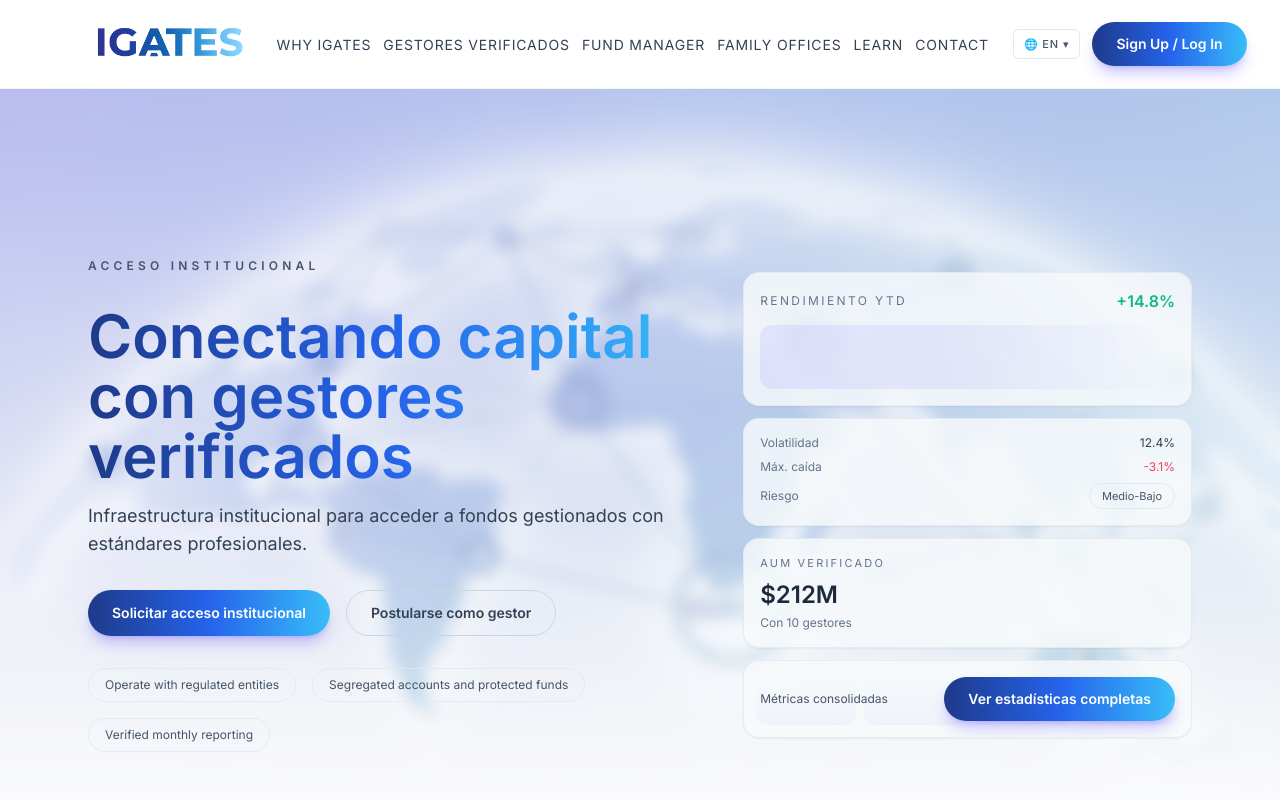
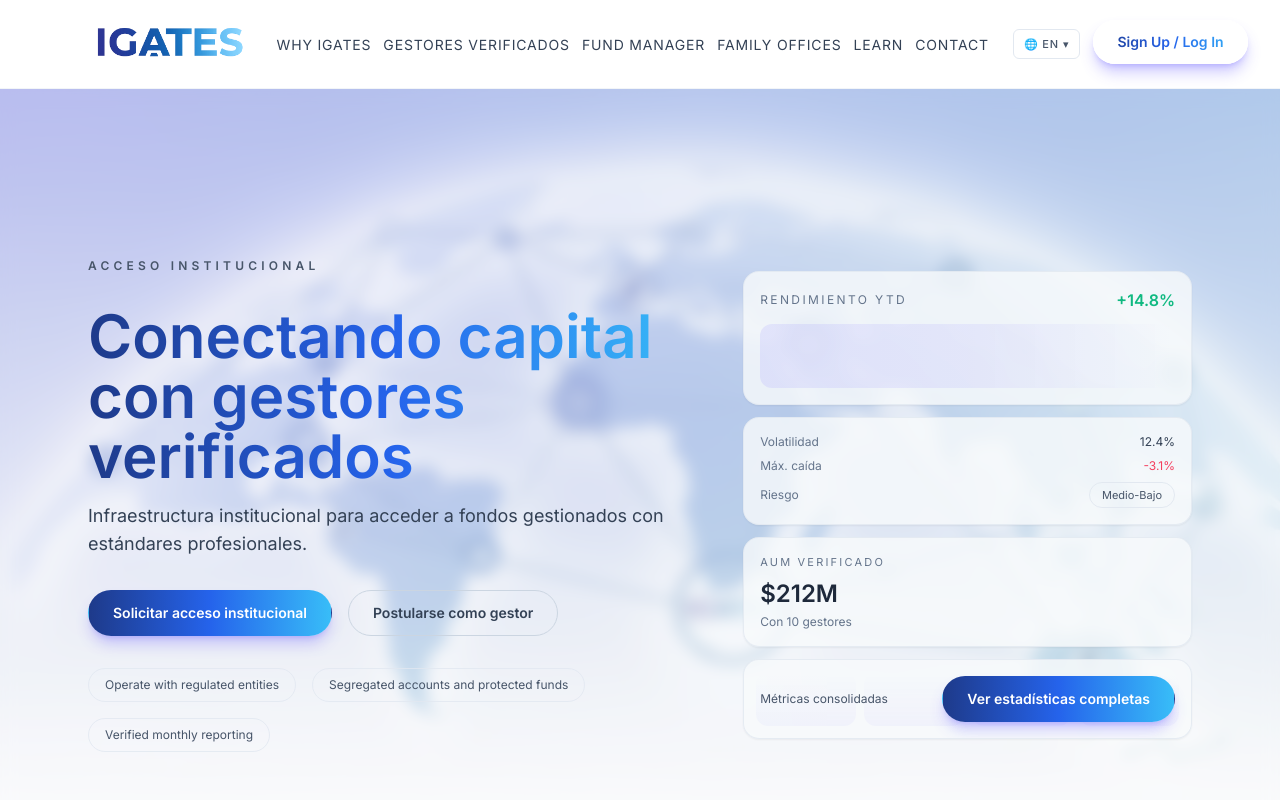
Before and after one commit to Juanherrera-123/Fund_Connect, a Next.js app: page / in a window 1280 px wide. In both pictures the pointer is over the link "Sign Up / Log In". Shown: the top 800 px of the page. Built offline with nearby package versions, Linux system fonts and the light colour scheme.

Commit message:
Invert primary button hover styles

```diff
--- a/src/styles/globals.css
+++ b/src/styles/globals.css
@@ -28,21 +28,37 @@ a {
 @layer components {
   .btn-primary {
     @apply bg-gradient-to-r from-igates-500 to-igates-400 text-white;
+    border: 1px solid transparent;
+    transition: transform 0.2s ease, box-shadow 0.2s ease, background 0.2s ease, color 0.2s ease;
   }
 
   .btn-primary:hover,
   .btn-primary:active {
-    @apply bg-gradient-to-r from-igates-500 to-igates-400 text-white;
+    @apply bg-white;
+    background-image: linear-gradient(90deg, #1e3a8a 0%, #2563eb 50%, #38bdf8 100%),
+      linear-gradient(#ffffff, #ffffff);
+    background-clip: text, padding-box;
+    -webkit-background-clip: text, padding-box;
+    color: transparent;
+    -webkit-text-fill-color: transparent;
+    transform: translateY(-2px);
   }
 }
 
 .btn-primary {
   background: linear-gradient(90deg, #1e3a8a 0%, #2563eb 50%, #38bdf8 100%);
   color: #ffffff;
+  border: 1px solid transparent;
+  transition: transform 0.2s ease, box-shadow 0.2s ease, background 0.2s ease, color 0.2s ease;
 }
 
 .btn-primary:hover,
 .btn-primary:active {
-  background: linear-gradient(90deg, #1e3a8a 0%, #2563eb 50%, #38bdf8 100%);
-  color: #ffffff;
+  background-image: linear-gradient(90deg, #1e3a8a 0%, #2563eb 50%, #38bdf8 100%),
+    linear-gradient(#ffffff, #ffffff);
+  background-clip: text, padding-box;
+  -webkit-background-clip: text, padding-box;
+  color: transparent;
+  -webkit-text-fill-color: transparent;
+  transform: translateY(-2px);
 }
```
